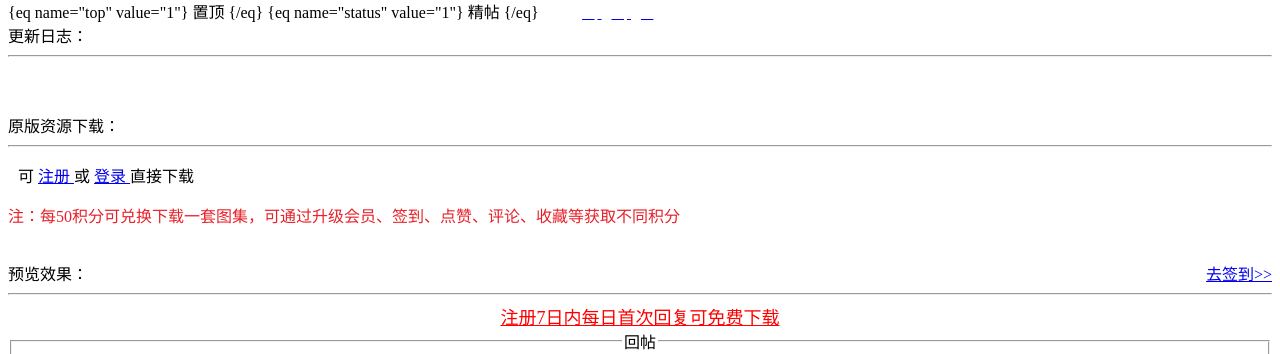
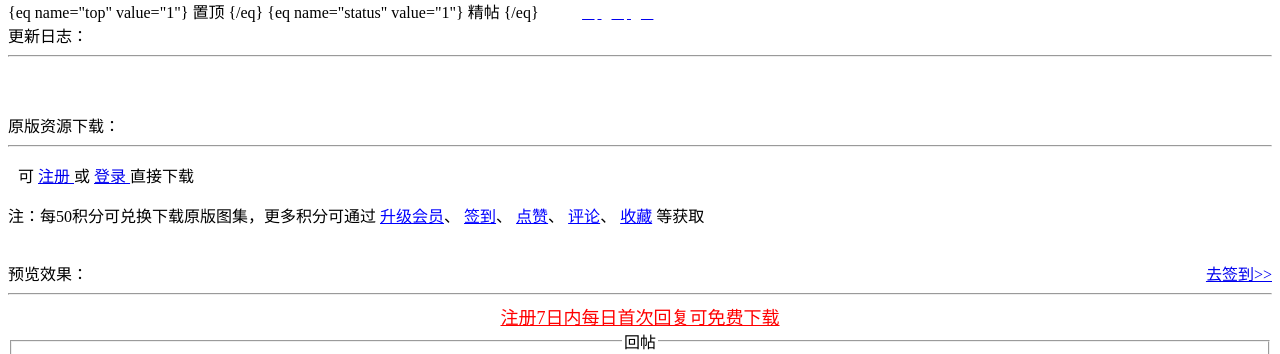
Before and after one commit to zhangbingchi/lexiangtu_pro, a PHP site: the page made by application/index/view/index/thread_views.php in a window 1280 px wide; the page is wider, and only the part inside the window is pictured. Shown: the part 269-623 px from the top of that part. Run offline with PHP 8.4, Linux system fonts and the light colour scheme; the template is opened without the code that fills it, so the values that code supplies are empty.

Commit message:
积分系统

```diff
--- a/application/index/view/index/thread_views.php
+++ b/application/index/view/index/thread_views.php
@@ -106,7 +106,12 @@
                         </div>
                     <?php } ?>
                     <div class="sm">
-                        <p style=" color: #E62129; ">注：每50积分可兑换下载一套图集，可通过升级会员、签到、点赞、评论、收藏等获取不同积分</p>
+                        <p>注：每50积分可兑换下载原版图集，更多积分可通过
+                            <a href="/vip_center.html" style="color:blue;text-decoration:underline;">升级会员</a>、
+                            <a href="/" style="color:blue;text-decoration:underline;">签到</a>、
+                            <a href="#" style="color:blue;text-decoration:underline;">点赞</a>、
+                            <a href="#comment" style="color:blue;text-decoration:underline;">评论</a>、
+                            <a href="#" style="color:blue;text-decoration:underline;">收藏</a> 等获取</p>
                     </div>
                 </p>
                 <br />
```
